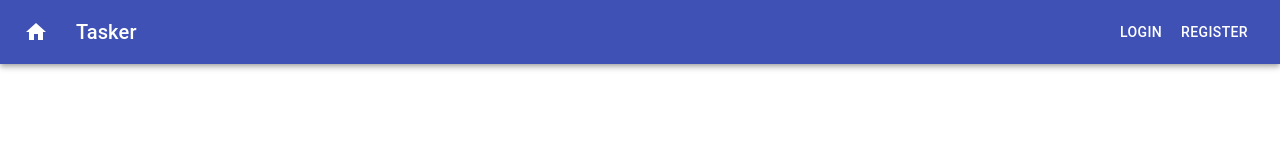
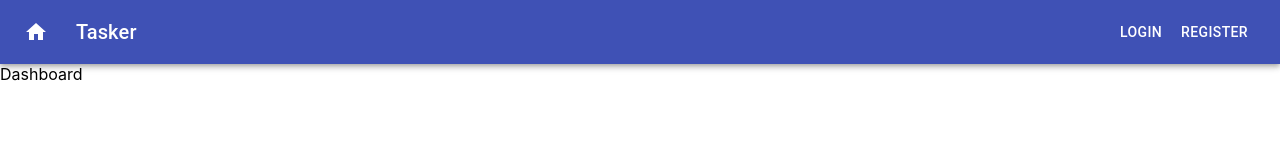
Before and after one commit to JaiRaga/Task-Manager-FrontEnd, a React (Create React App) app: page / in a window 1280 px wide. Shown: the top 160 px of the page. Built offline with nearby package versions, Linux system fonts and the light colour scheme.

Commit message:
modified file

```diff
--- a/src/App.js
+++ b/src/App.js
@@ -1,11 +1,15 @@
 import React from "react";
 import "./App.css";
 import Landing from "./components/layout/Landing";
+import Dashboard from "./components/layout/Dashboard";
+import NavBar from "./components/layout/NavBar";
 
 function App() {
   return (
     <div>
-      <Landing />
+      <NavBar />
+      {/* <Landing /> */}
+      <Dashboard />
     </div>
   );
 }
```
